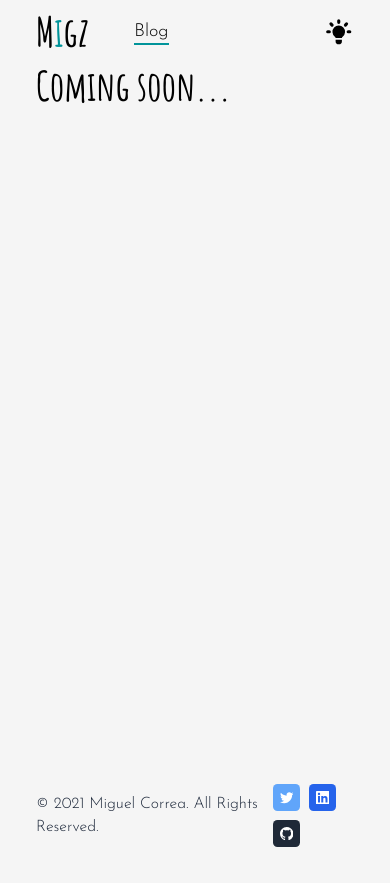
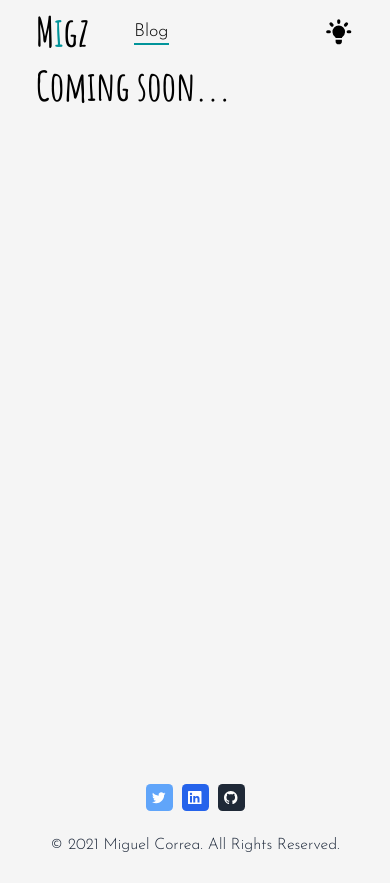
Before and after one commit to miguelc1221/miguelcorrea.dev, a Next.js app: page /blog in a window 390 px wide. Built offline with nearby package versions, Linux system fonts and the light colour scheme.

Commit message:
responsive footer

```diff
--- a/components/footer.tsx
+++ b/components/footer.tsx
@@ -1,7 +1,7 @@
 export const Footer = (): JSX.Element => {
   return (
     <footer>
-      <div className="container flex items-center justify-between pb-6 pt-6">
+      <div className="container flex flex-col-reverse gap-5 md:flex-row md:gap-0 items-center justify-between pb-6 pt-6">
         <p className="text-slate-800 dark:text-slate-200 text-sm">
           {`© ${new Date().getFullYear()} Miguel Correa. All Rights Reserved.`}
         </p>
```
